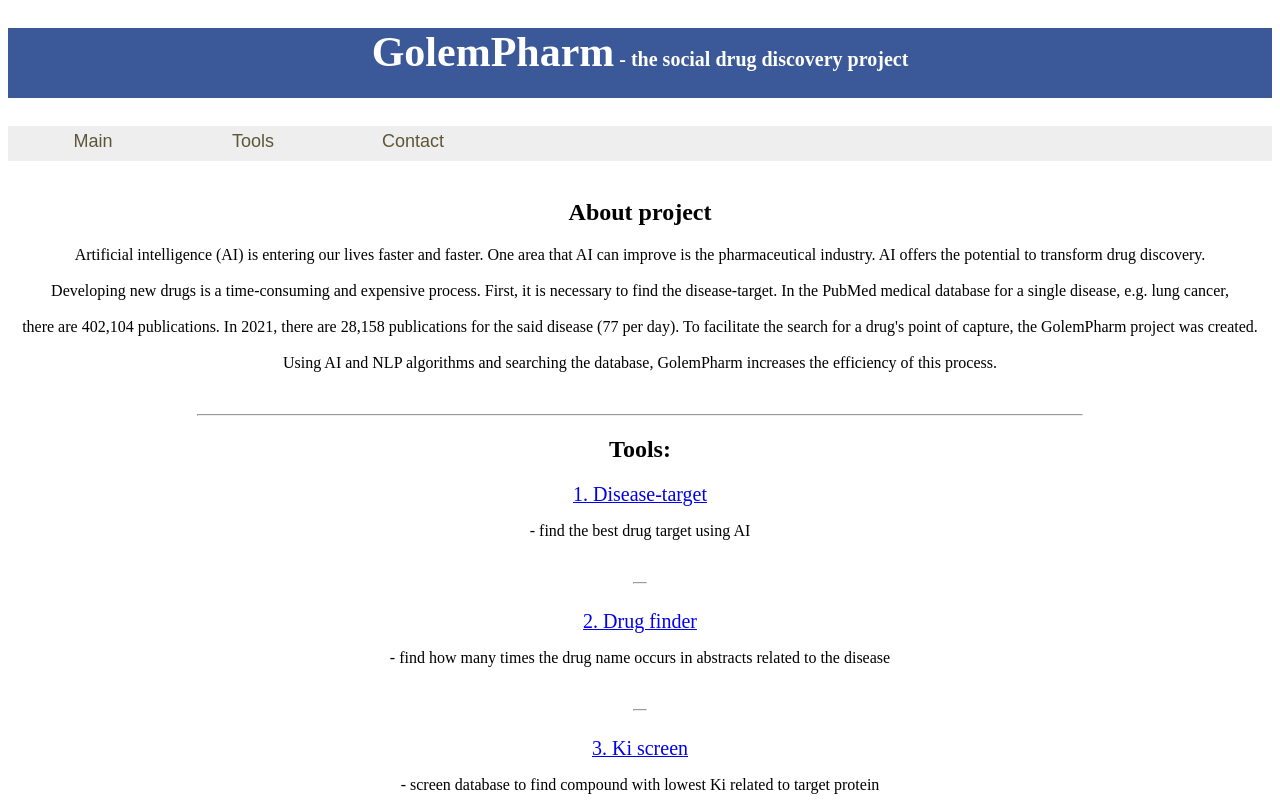
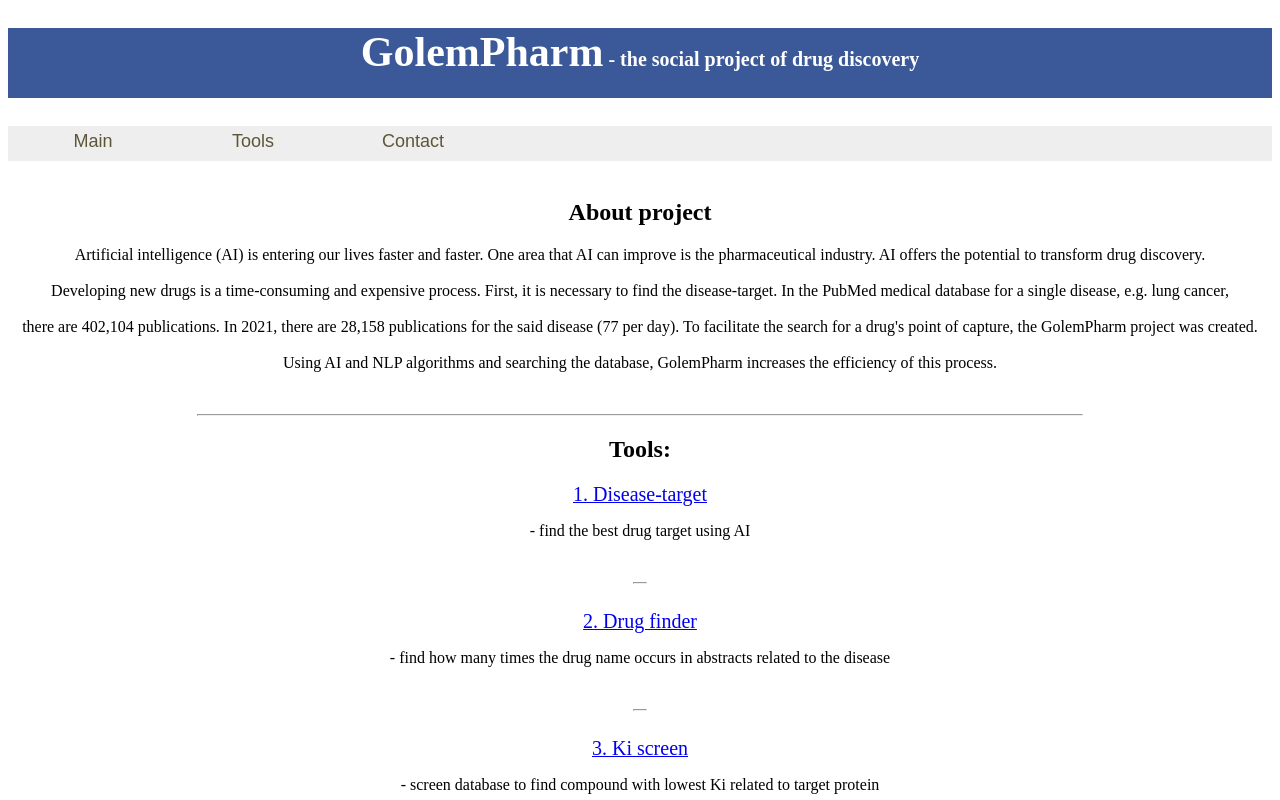
Before and after one commit to golempharm/page, a plain HTML site: page index.html in a window 1280 px wide. Shown: the top 800 px of the page. Drawn offline with Linux system fonts and the light colour scheme.

Commit message:
Update index.html

```diff
--- a/index.html
+++ b/index.html
@@ -124,7 +124,7 @@
   </head>
   <body>
     <header>
-        <h1 id= "logo"; align= 'center'; > GolemPharm<span style="font-size:20px"> - the social drug discovery project</span></h1>
+        <h1 id= "logo"; align= 'center'; > GolemPharm<span style="font-size:20px"> - the social project of drug discovery</span></h1>
 
 		<nav id="topmenu">
             <ul>
```
